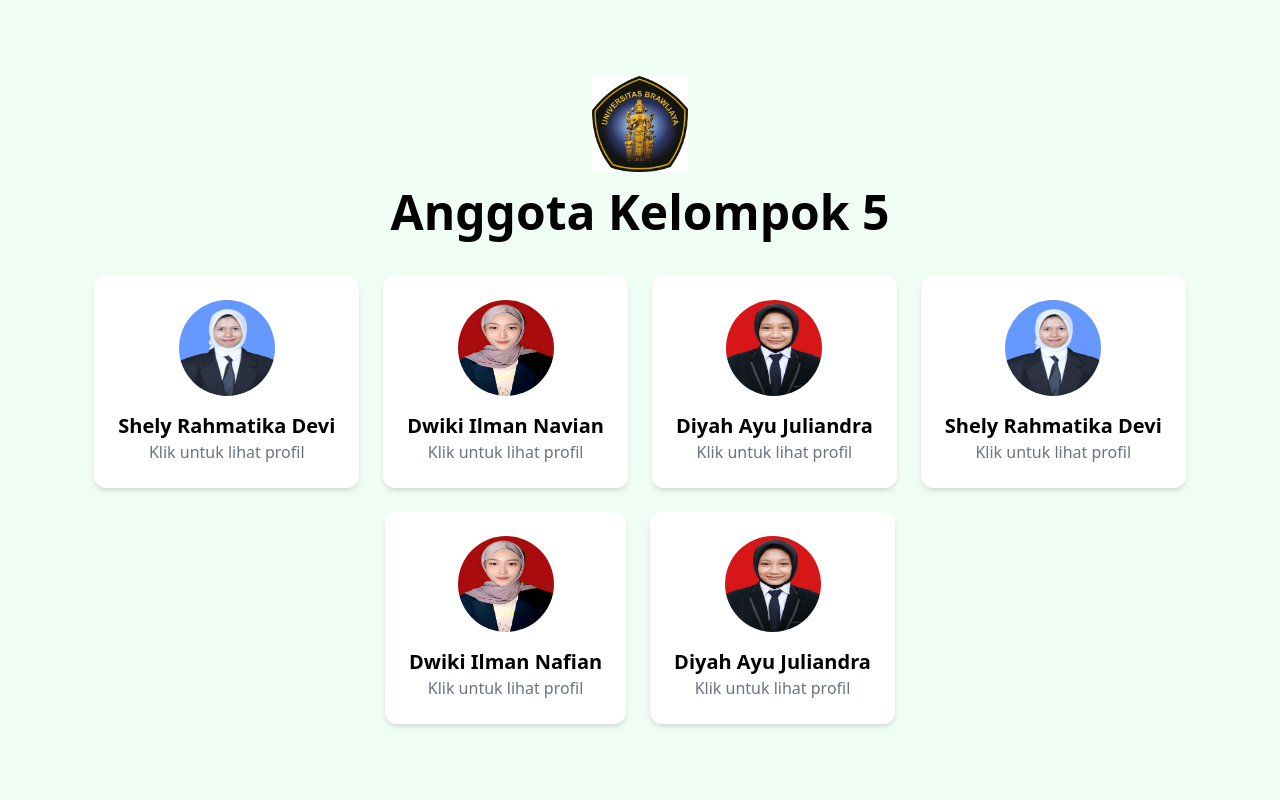
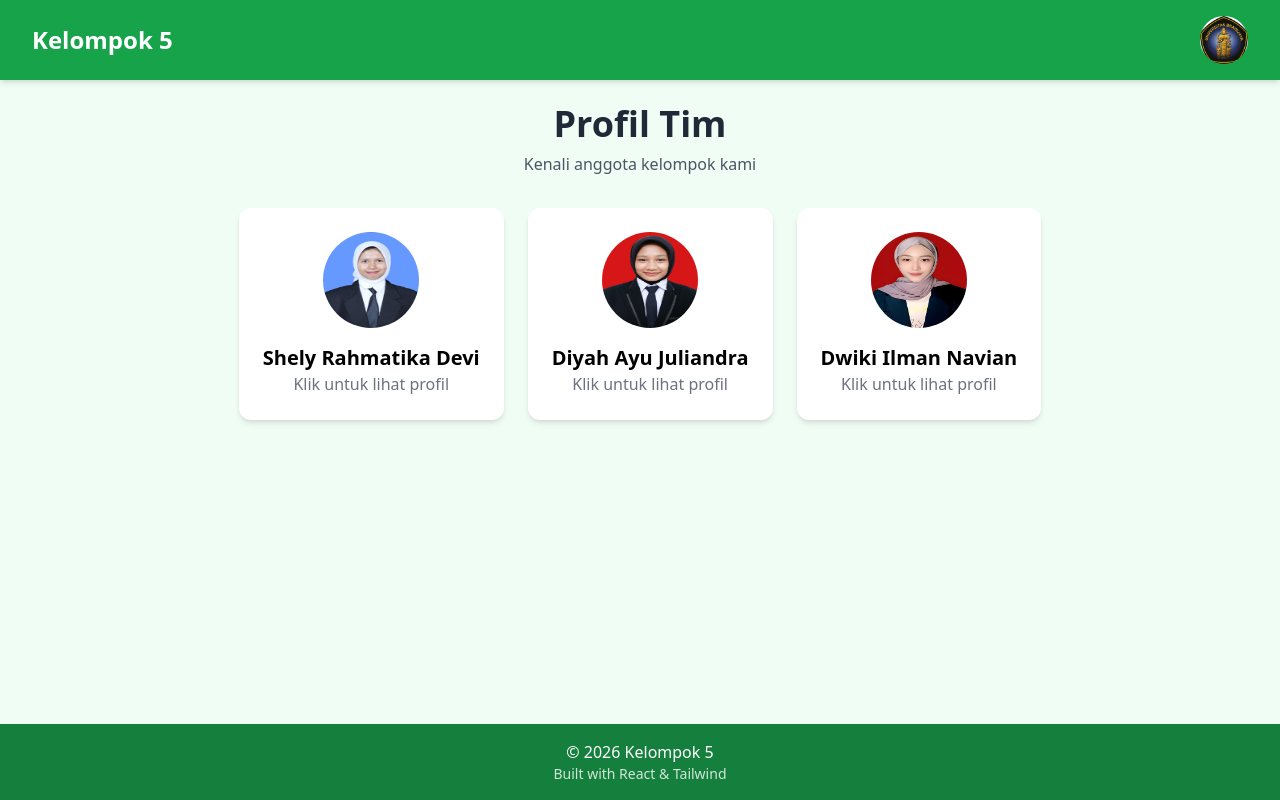
Before and after one commit to achelv/pemograman-kel5, a React (Vite) app: page / in a window 1280 px wide. Built offline with nearby package versions, Linux system fonts and the light colour scheme.

Commit message:
update home

```diff
--- a/src/pages/home.jsx
+++ b/src/pages/home.jsx
@@ -2,38 +2,64 @@ import React from "react";
 import TeamCard from "../components/TeamCard";
 import logo from "../assets/logo.jpg";
 
-import shely from "../assets/ijazah.jpg";
-import navian from "../assets/dwi.jpeg";
-import andra from "../assets/andra.jpeg";
+// ✅ IMPORT GAMBAR (WAJIB)
+import img1 from "../assets/ijazah.jpg";
+import img2 from "../assets/andra.jpeg";
+import img3 from "../assets/dwi.jpeg";
 
 function Home() {
   const team = [
-    { name: "Shely Rahmatika Devi", route: "/shely-rahmatika", image: shely },
-    { name: "Dwiki Ilman Navian", route: "/navi-profile", image: navian },
-    { name: "Diyah Ayu Juliandra", route: "/andra-profile", image: andra },
-    { name: "Shely Rahmatika Devi", route: "/shely-profile", image: "src/assets/ijazah.jpg" },
-    { name: "Dwiki Ilman Nafian", route: "/navi-profile", image: "src/assets/dwi.jpeg" },
-    { name: "Diyah Ayu Juliandra", route: "/andra-profile", image: "src/assets/andra.jpeg" },
+    { name: "Shely Rahmatika Devi", route: "/shely-profile", image: img1 },
+    { name: "Diyah Ayu Juliandra", route: "/andra-profile", image: img2 },
+    { name: "Dwiki Ilman Navian", route: "/navi-profile", image: img3 },
   ];
 
   return (
-    <div className="min-h-screen bg-green-50 flex flex-col items-center justify-center p-6">
-      <img src={logo} alt="logo" className="w-24 mb-4" />
+    <div className="min-h-screen flex flex-col bg-green-50">
 
-      <h1 className="text-5xl font-extrabold mb-10">
-        Anggota Kelompok 5
+      {/* 🔝 HEADER */}
+      <header className="w-full bg-green-600 text-white flex items-center justify-between px-8 py-4 shadow-md">
+        <h1 className="text-2xl font-bold">Kelompok 5</h1>
+
+        <img
+          src={logo}
+          alt="logo"
+          className="w-12 h-12 object-cover rounded-full"
+        />
+      </header>
+
+      {/* 🔥 CONTENT */}
+      <main className="flex flex-col items-center flex-grow p-6">
+        <h1 className="text-4xl font-extrabold mb-2 text-gray-800">
+          Profil Tim
         </h1>
 
-      <div className="flex gap-6 flex-wrap justify-center">
+        <p className="text-gray-600 mb-8 text-center">
+          Kenali anggota kelompok kami
+        </p>
+
+        <div className="flex flex-wrap justify-center gap-6">
           {team.map((member) => (
+            <div
+              key={member.name}
+              className="hover:scale-105 transition duration-300"
+            >
               <TeamCard
-            key={member.name}
                 name={member.name}
                 route={member.route}
                 image={member.image}
               />
+            </div>
           ))}
         </div>
+      </main>
+
+      {/* 🔻 FOOTER */}
+      <footer className="bg-green-700 text-white text-center py-4 mt-10">
+        <p>© 2026 Kelompok 5</p>
+        <p className="text-sm opacity-80">Built with React & Tailwind</p>
+      </footer>
+
     </div>
   );
 }
```
Lines whose indentation alone changed are shown as unchanged.
